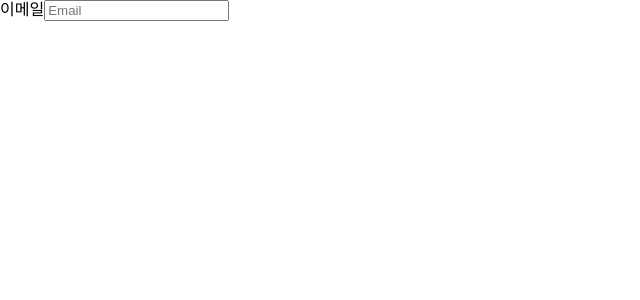
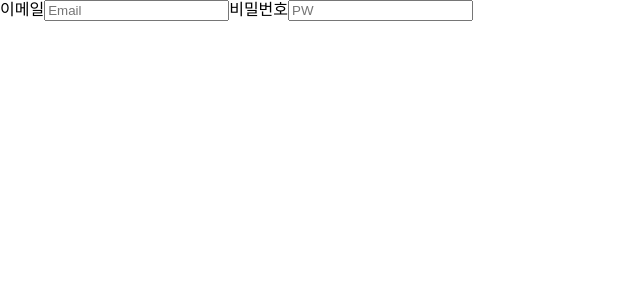
Before and after one commit to se-eun-park/ssafe_signup, a React (Create React App) app: page /signup in a window 1280 px wide. Shown: the top 300 px of the page, without its empty margins (0-640 px from the left). Built offline with nearby package versions, Linux system fonts and the light colour scheme.

Commit message:
Feat: 비밀번호 유효성 검사

```diff
--- a/src/pages/SignUpPage.jsx
+++ b/src/pages/SignUpPage.jsx
@@ -33,6 +33,26 @@ const SignUpPage = () => {
       {errors.email && errors.email.type === "pattern" && (
         <p>이메일 양식에 맞게 입력해주세요</p>
       )}
+
+      <label htmlFor="pw">비밀번호</label>
+      <input
+        id="pw"
+        type="password"
+        placeholder="PW"
+        {...register("pw", {
+          required: true,
+          minLength: 8,
+        })}
+      />
+      {errors.pw && errors.pw.type === "required" && (
+        <p>비밀번호를 입력해주세요</p>
+      )}
+      {errors.pw && errors.pw.type === "minLength" && (
+        <p>
+          영문자, 숫자, 특수문자를 하나 이상 포함한 8자리 이상 16자리 이하의
+          비밀번호여야 합니다.
+        </p>
+      )}
     </form>
   );
 };
```
